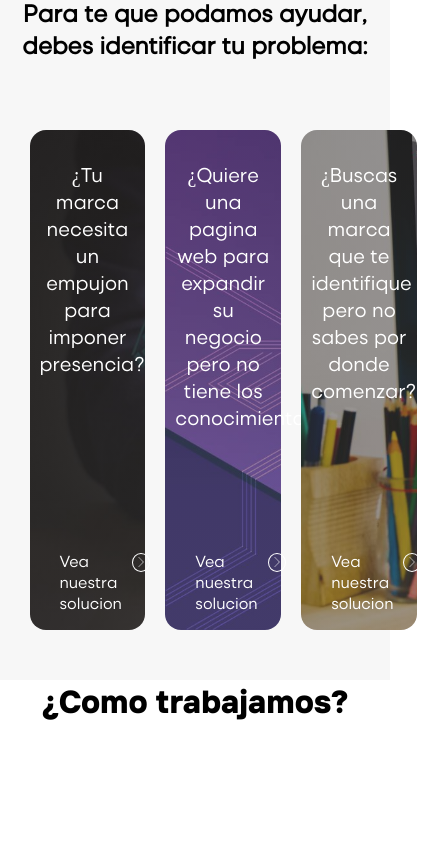
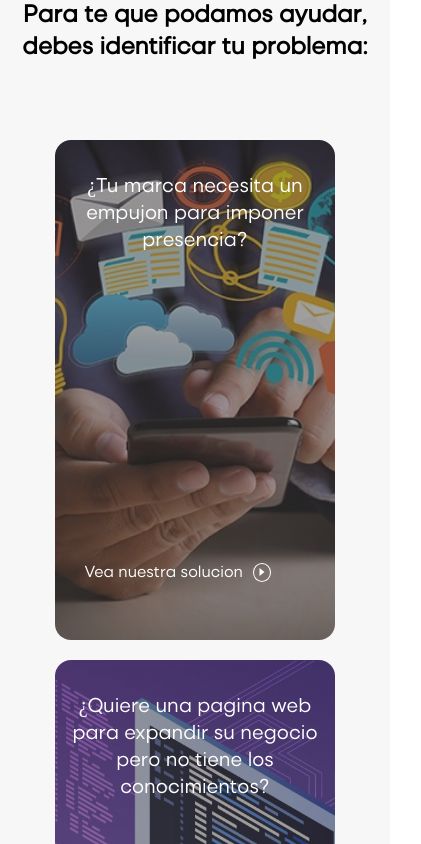
Before and after one commit to adrian411997/protitpo-pagina, a React (Create React App) app: page / in a window 390 px wide. Shown: the part 1240-2084 px from the top of the page, 421 px wide, since content can reach past the window. Built offline with nearby package versions, Linux system fonts and the light colour scheme.

Commit message:
responsive-changes

```diff
--- a/src/components/main/Home/Servicios/Servicios3.css
+++ b/src/components/main/Home/Servicios/Servicios3.css
@@ -33,7 +33,6 @@
 .servicio-card {
   height: 500px;
   width: 33%;
-
   border-radius: 1em;
   margin: 0px 10px;
 }
@@ -45,6 +44,7 @@
     ),
     url("../../../images/marketing.jpeg");
   background-size: cover;
+  background-position: center;
   background-repeat: no-repeat;
 }
 .card-service-content {
@@ -77,6 +77,7 @@
     url("../../../images/diseño.jpeg");
   background-size: cover;
   background-repeat: no-repeat;
+  background-position: center;
 }
 .graphic-design {
   background-image: linear-gradient(
@@ -86,4 +87,16 @@
     url("../../../images/graphic.jpeg");
   background-size: cover;
   background-repeat: no-repeat;
+  background-position: center;
 }
+@media (max-width: 1080px) {
+  .list-cards-servicios2 {
+    flex-direction: column;
+    justify-content: center;
+    align-items: center;
+  }
+  .servicio-card {
+    width: 80%;
+    margin: 10px 0px;
+  }
+}
--- a/src/components/main/Home/Servicios/Servicios3.jsx
+++ b/src/components/main/Home/Servicios/Servicios3.jsx
@@ -27,18 +27,12 @@ const Servicios3 = () => {
               <a href="/kiko">
                 <button>
                   <svg
-                    fill="#FFFFFF"
+                    fill="#ffff"
+                    viewBox="0 0 1024 1024"
                     width={10}
                     height={10}
-                    viewBox="0 0 47.255 47.255"
                   >
-                    <g>
-                      <path
-                        d="M12.314,47.255c-0.256,0-0.512-0.098-0.707-0.293c-0.391-0.391-0.391-1.023,0-1.414l21.92-21.92l-21.92-21.92
-		c-0.391-0.391-0.391-1.023,0-1.414s1.023-0.391,1.414,0L35.648,22.92c0.391,0.391,0.391,1.023,0,1.414L13.021,46.962
-		C12.825,47.157,12.57,47.255,12.314,47.255z"
-                      />
-                    </g>
+                    <path d="M256 102.4v819.2l512-409.6L256 102.4z" />
                   </svg>
                 </button>
               </a>
@@ -56,18 +50,12 @@ const Servicios3 = () => {
               <a href="/kiko">
                 <button>
                   <svg
-                    fill="#FFFFFF"
+                    fill="#ffff"
+                    viewBox="0 0 1024 1024"
                     width={10}
                     height={10}
-                    viewBox="0 0 47.255 47.255"
                   >
-                    <g>
-                      <path
-                        d="M12.314,47.255c-0.256,0-0.512-0.098-0.707-0.293c-0.391-0.391-0.391-1.023,0-1.414l21.92-21.92l-21.92-21.92
-		c-0.391-0.391-0.391-1.023,0-1.414s1.023-0.391,1.414,0L35.648,22.92c0.391,0.391,0.391,1.023,0,1.414L13.021,46.962
-		C12.825,47.157,12.57,47.255,12.314,47.255z"
-                      />
-                    </g>
+                    <path d="M256 102.4v819.2l512-409.6L256 102.4z" />
                   </svg>
                 </button>
               </a>
@@ -85,18 +73,12 @@ const Servicios3 = () => {
               <a href="/kiko">
                 <button>
                   <svg
-                    fill="#FFFFFF"
+                    fill="#ffff"
+                    viewBox="0 0 1024 1024"
                     width={10}
                     height={10}
-                    viewBox="0 0 47.255 47.255"
                   >
-                    <g>
-                      <path
-                        d="M12.314,47.255c-0.256,0-0.512-0.098-0.707-0.293c-0.391-0.391-0.391-1.023,0-1.414l21.92-21.92l-21.92-21.92
-		c-0.391-0.391-0.391-1.023,0-1.414s1.023-0.391,1.414,0L35.648,22.92c0.391,0.391,0.391,1.023,0,1.414L13.021,46.962
-		C12.825,47.157,12.57,47.255,12.314,47.255z"
-                      />
-                    </g>
+                    <path d="M256 102.4v819.2l512-409.6L256 102.4z" />
                   </svg>
                 </button>
               </a>
```
